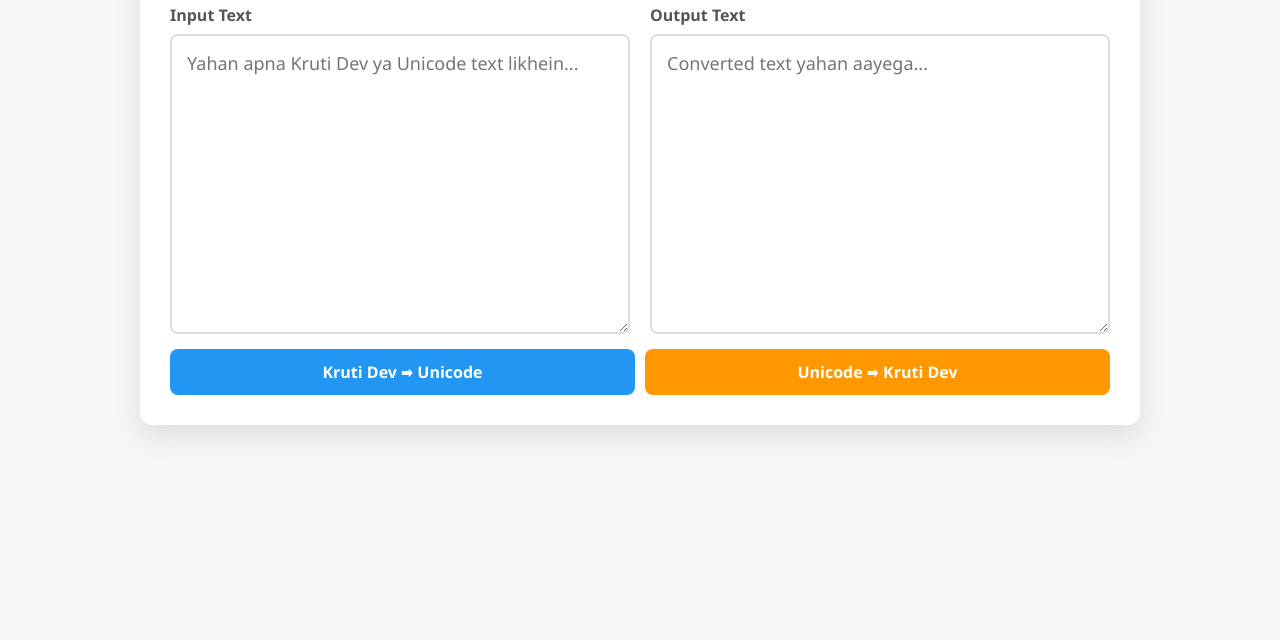
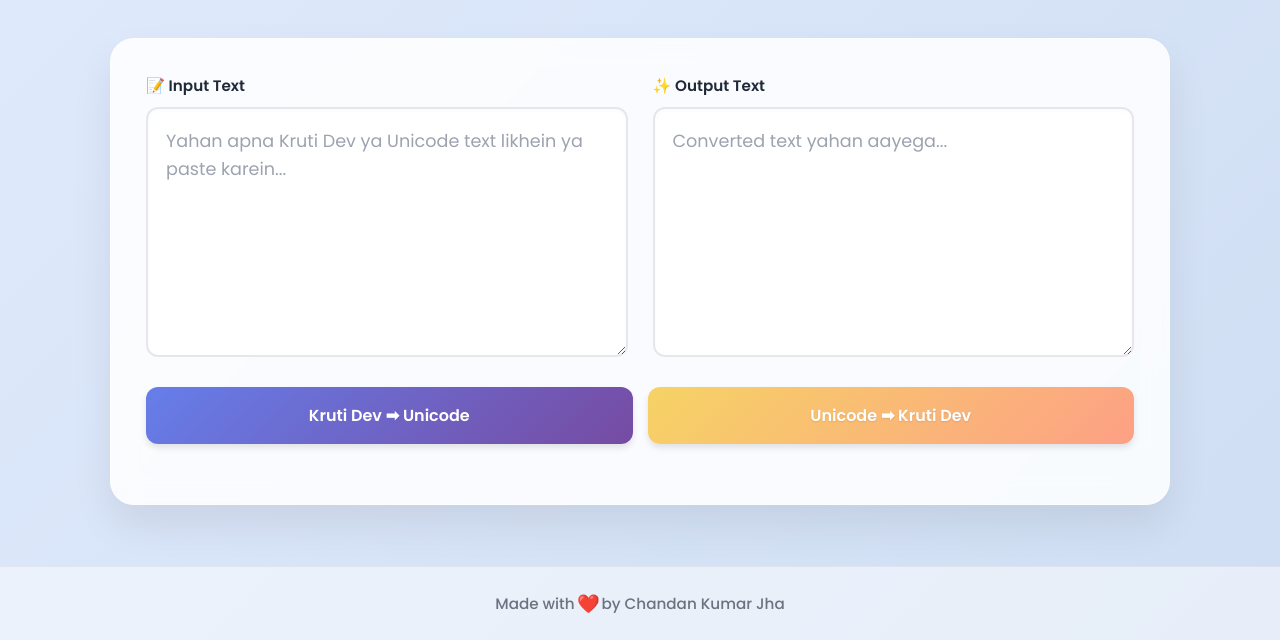
Before and after one commit to 2chandankumarjha-ux/krutidev-unicode-converter, a website: page index.html in a window 1280 px wide. Shown: the part 160-800 px from the top of the page. Drawn offline with Linux system fonts and the light colour scheme.

Commit message:
index.html

```diff
--- a/index.html
+++ b/index.html
@@ -4,43 +4,253 @@
     <meta charset="UTF-8">
     <meta name="viewport" content="width=device-width, initial-scale=1.0">
     <title>Kruti Dev ↔ Unicode Converter</title>
+    <link href="https://fonts.googleapis.com/css2?family=Poppins:wght@300;400;500;600;700&display=swap" rel="stylesheet">
     <style>
-        * { box-sizing: border-box; font-family: 'Segoe UI', Tahoma, Geneva, Verdana, sans-serif; }
-        body { background-color: #f4f7f6; margin: 0; padding: 20px; display: flex; flex-direction: column; align-items: center; }
-        .container { background: white; padding: 30px; border-radius: 12px; box-shadow: 0 10px 30px rgba(0,0,0,0.1); width: 100%; max-width: 1000px; margin-top: 30px; }
-        h1 { text-align: center; color: #333; margin-bottom: 20px; }
-        .editor-container { display: flex; gap: 20px; }
-        .box { flex: 1; display: flex; flex-direction: column; }
-        label { font-weight: bold; margin-bottom: 8px; color: #555; }
-        textarea { width: 100%; height: 300px; padding: 15px; border: 2px solid #ddd; border-radius: 8px; font-size: 18px; resize: vertical; outline: none; transition: border-color 0.3s; }
-        textarea:focus { border-color: #4CAF50; }
-        .buttons { display: flex; gap: 10px; margin-top: 15px; justify-content: center; }
-        button { padding: 12px 20px; border: none; border-radius: 8px; font-size: 16px; font-weight: bold; cursor: pointer; transition: 0.3s; color: white; }
-        .btn-k2u { background-color: #2196F3; width: 100%; }
-        .btn-k2u:hover { background-color: #1976D2; }
-        .btn-u2k { background-color: #FF9800; width: 100%; }
-        .btn-u2k:hover { background-color: #F57C00; }
-        .btn-copy { background-color: #4CAF50; margin-top: 15px; display: none; }
+        :root {
+            --primary: #4F46E5;
+            --primary-hover: #4338CA;
+            --secondary: #F59E0B;
+            --secondary-hover: #D97706;
+            --success: #10B981;
+            --success-hover: #059669;
+            --bg-color: #F3F4F6;
+            --surface: #FFFFFF;
+            --text-main: #1F2937;
+            --text-muted: #6B7280;
+            --border: #E5E7EB;
+        }
 
+        * {
+            box-sizing: border-box;
+            margin: 0;
+            padding: 0;
+            font-family: 'Poppins', sans-serif;
+        }
+
+        body {
+            background: linear-gradient(135deg, #e0eafc 0%, #cfdef3 100%);
+            min-height: 100vh;
+            display: flex;
+            flex-direction: column;
+            align-items: center;
+            color: var(--text-main);
+        }
+
+        .main-wrapper {
+            width: 100%;
+            max-width: 1100px;
+            padding: 40px 20px;
+            flex: 1;
+            display: flex;
+            flex-direction: column;
+            justify-content: center;
+        }
+
+        .header {
+            text-align: center;
+            margin-bottom: 40px;
+        }
+
+        .header h1 {
+            font-size: 2.5rem;
+            font-weight: 700;
+            color: #111827;
+            margin-bottom: 10px;
+            letter-spacing: -0.5px;
+        }
+
+        .header p {
+            color: var(--text-muted);
+            font-size: 1.1rem;
+        }
+
+        .container {
+            background: rgba(255, 255, 255, 0.85);
+            backdrop-filter: blur(12px);
+            border: 1px solid rgba(255, 255, 255, 0.5);
+            padding: 35px;
+            border-radius: 24px;
+            box-shadow: 0 20px 40px rgba(0, 0, 0, 0.08);
+        }
+
+        .editor-container {
+            display: flex;
+            gap: 25px;
+        }
+
+        .box {
+            flex: 1;
+            display: flex;
+            flex-direction: column;
+        }
+
+        label {
+            font-weight: 600;
+            margin-bottom: 10px;
+            color: var(--text-main);
+            font-size: 0.95rem;
+            display: flex;
+            align-items: center;
+            gap: 8px;
+        }
+
+        textarea {
+            width: 100%;
+            height: 250px;
+            padding: 18px;
+            border: 2px solid var(--border);
+            border-radius: 12px;
+            font-size: 1.1rem;
+            color: var(--text-main);
+            background-color: var(--surface);
+            resize: vertical;
+            outline: none;
+            transition: all 0.3s ease;
+            box-shadow: inset 0 2px 4px rgba(0,0,0,0.02);
+            line-height: 1.6;
+        }
+
+        textarea:focus {
+            border-color: var(--primary);
+            box-shadow: 0 0 0 4px rgba(79, 70, 229, 0.1);
+        }
+
+        textarea::placeholder {
+            color: #9CA3AF;
+        }
+
+        /* Custom Scrollbar */
+        textarea::-webkit-scrollbar { width: 8px; }
+        textarea::-webkit-scrollbar-track { background: #f1f1f1; border-radius: 4px; }
+        textarea::-webkit-scrollbar-thumb { background: #c1c1c1; border-radius: 4px; }
+        textarea::-webkit-scrollbar-thumb:hover { background: #a8a8a8; }
+
+        .buttons {
+            display: flex;
+            gap: 15px;
+            margin-top: 30px;
+        }
+
+        button {
+            flex: 1;
+            padding: 16px 20px;
+            border: none;
+            border-radius: 12px;
+            font-size: 1rem;
+            font-weight: 600;
+            cursor: pointer;
+            transition: all 0.3s cubic-bezier(0.4, 0, 0.2, 1);
+            display: flex;
+            justify-content: center;
+            align-items: center;
+            gap: 10px;
+            color: white;
+            box-shadow: 0 4px 6px rgba(0,0,0,0.1);
+        }
+
+        button:active {
+            transform: scale(0.98);
+        }
+
+        .btn-k2u {
+            background: linear-gradient(135deg, #667eea 0%, #764ba2 100%);
+        }
+        .btn-k2u:hover {
+            box-shadow: 0 8px 15px rgba(118, 75, 162, 0.4);
+            transform: translateY(-2px);
+        }
+
+        .btn-u2k {
+            background: linear-gradient(135deg, #f6d365 0%, #fda085 100%);
+            color: #fff;
+            text-shadow: 0 1px 2px rgba(0,0,0,0.1);
+        }
+        .btn-u2k:hover {
+            box-shadow: 0 8px 15px rgba(253, 160, 133, 0.4);
+            transform: translateY(-2px);
+        }
+
+        .action-row {
+            display: flex;
+            justify-content: center;
+            margin-top: 25px;
+        }
+
+        .btn-copy {
+            background: var(--success);
+            padding: 14px 40px;
+            border-radius: 50px;
+            display: none;
+            box-shadow: 0 4px 15px rgba(16, 185, 129, 0.3);
+        }
+        .btn-copy:hover {
+            background: var(--success-hover);
+            transform: translateY(-2px);
+            box-shadow: 0 8px 20px rgba(16, 185, 129, 0.4);
+        }
+
+        /* Footer CSS */
+        .footer {
+            width: 100%;
+            text-align: center;
+            padding: 25px 20px;
+            margin-top: auto;
+            color: var(--text-muted);
+            font-size: 0.95rem;
+            font-weight: 500;
+            border-top: 1px solid rgba(0,0,0,0.05);
+            background: rgba(255,255,255,0.5);
+        }
+
+        .footer span.heart {
+            color: #ef4444;
+            animation: beat 1s infinite alternate;
+            display: inline-block;
+        }
+
+        @keyframes beat {
+            to { transform: scale(1.2); }
+        }
+
+        /* Responsive */
         @media (max-width: 768px) {
-            .editor-container { flex-direction: column; }
-            textarea { height: 200px; }
+            .editor-container {
+                flex-direction: column;
+            }
+            textarea {
+                height: 180px;
+            }
+            .buttons {
+                flex-direction: column;
+            }
+            .header h1 {
+                font-size: 2rem;
+            }
+            .container {
+                padding: 20px;
+            }
         }
     </style>
 </head>
 <body>
 
-    <div class="container">
-        <h1>🔄 Kruti Dev ↔ Unicode Converter</h1>
-
-        <div class="editor-container">
-            <div class="box">
-                <label>Input Text</label>
-                <textarea id="inputText" placeholder="Yahan apna Kruti Dev ya Unicode text likhein..."></textarea>
+    <div class="main-wrapper">
+        <div class="header">
+            <h1>🔄 Kruti Dev ↔ Unicode</h1>
+            <p>Convert your Hindi text seamlessly between Kruti Dev and Unicode (Mangal).</p>
         </div>
 
+        <div class="container">
+            <div class="editor-container">
+                <!-- Left Box: Input -->
                 <div class="box">
-                <label>Output Text</label>
+                    <label>📝 Input Text</label>
+                    <textarea id="inputText" placeholder="Yahan apna Kruti Dev ya Unicode text likhein ya paste karein..."></textarea>
+                </div>
+
+                <!-- Right Box: Output -->
+                <div class="box">
+                    <label>✨ Output Text</label>
                     <textarea id="outputText" placeholder="Converted text yahan aayega..." readonly></textarea>
                 </div>
             </div>
@@ -50,11 +260,19 @@
                 <button class="btn-u2k" onclick="convertText('u2k')">Unicode ➡ Kruti Dev</button>
             </div>
 
+            <div class="action-row">
                 <button class="btn-copy" id="copyBtn" onclick="copyText()">📋 Copy Output</button>
             </div>
+        </div>
+    </div>
 
+    <!-- Footer -->
+    <div class="footer">
+        Made with <span class="heart">❤️</span> by Chandan Kumar Jha
+    </div>
+
+    <!-- Load the logic -->
     <script src="converter.js"></script>
-
     <script>
         function convertText(direction) {
             const input = document.getElementById('inputText').value;
@@ -62,7 +280,9 @@
             const copyBtn = document.getElementById('copyBtn');
 
             if (!input.trim()) {
-                alert("Pehle kuch text toh likhiye!");
+                // Simple shake effect if empty
+                document.getElementById('inputText').style.borderColor = "#ef4444";
+                setTimeout(() => document.getElementById('inputText').style.borderColor = "", 1000);
                 return;
             }
 
@@ -72,27 +292,36 @@
                 if (typeof krutiToUnicode === 'function') {
                     result = krutiToUnicode(input);
                 } else {
-                    alert("Converter logic not loaded properly. Check converter.js");
+                    alert("Converter logic not loaded. Check converter.js");
                     return;
                 }
             } else {
                 if (typeof unicodeToKruti === 'function') {
                     result = unicodeToKruti(input);
                 } else {
-                    alert("Converter logic not loaded properly. Check converter.js");
+                    alert("Converter logic not loaded. Check converter.js");
                     return;
                 }
             }
 
             outputBox.value = result;
-            copyBtn.style.display = "block";
+            copyBtn.style.display = "inline-block"; // Show copy button
         }
 
         function copyText() {
             const outputBox = document.getElementById('outputText');
             outputBox.select();
             document.execCommand("copy");
-            alert("Copied to clipboard!");
+
+            const btn = document.getElementById('copyBtn');
+            const originalText = btn.innerHTML;
+            btn.innerHTML = "✅ Copied!";
+            btn.style.background = "#059669";
+
+            setTimeout(() => {
+                btn.innerHTML = originalText;
+                btn.style.background = "";
+            }, 2000);
         }
     </script>
 </body>
```
Lines whose indentation alone changed are shown as unchanged.
